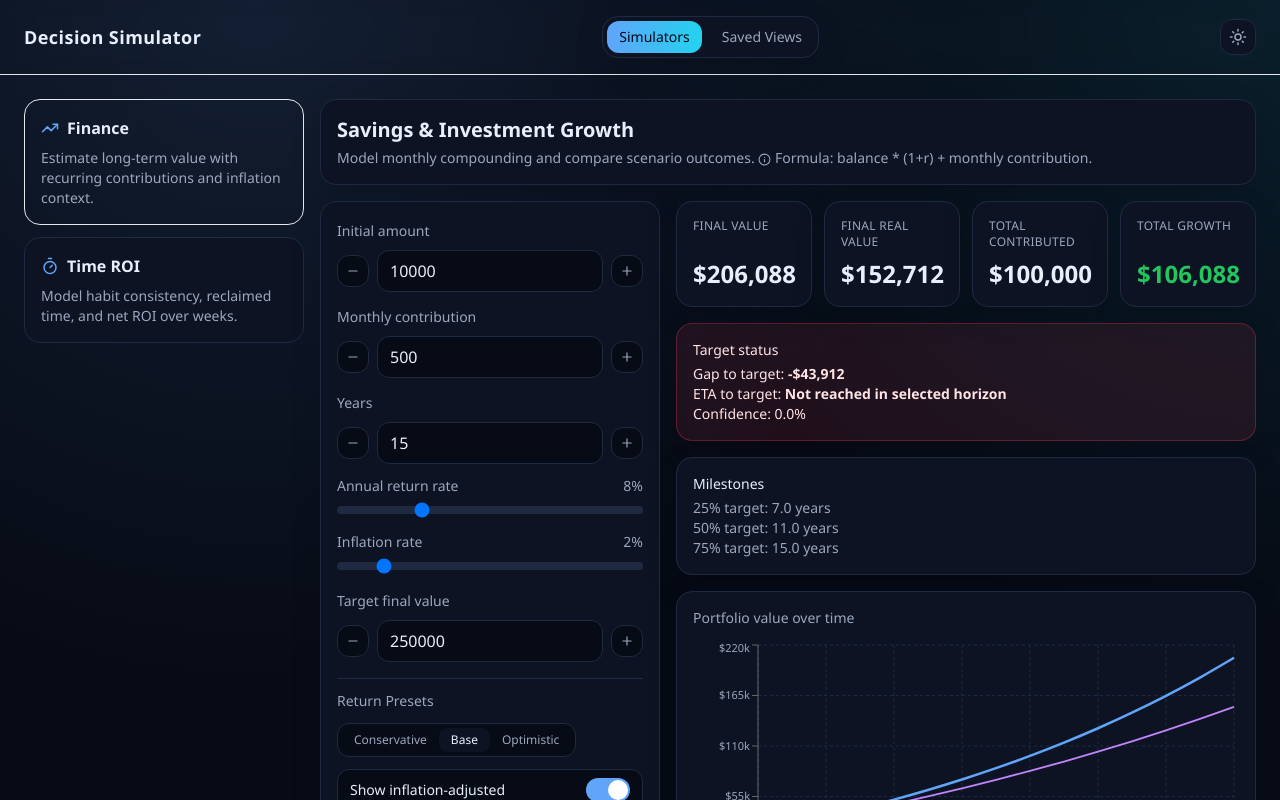
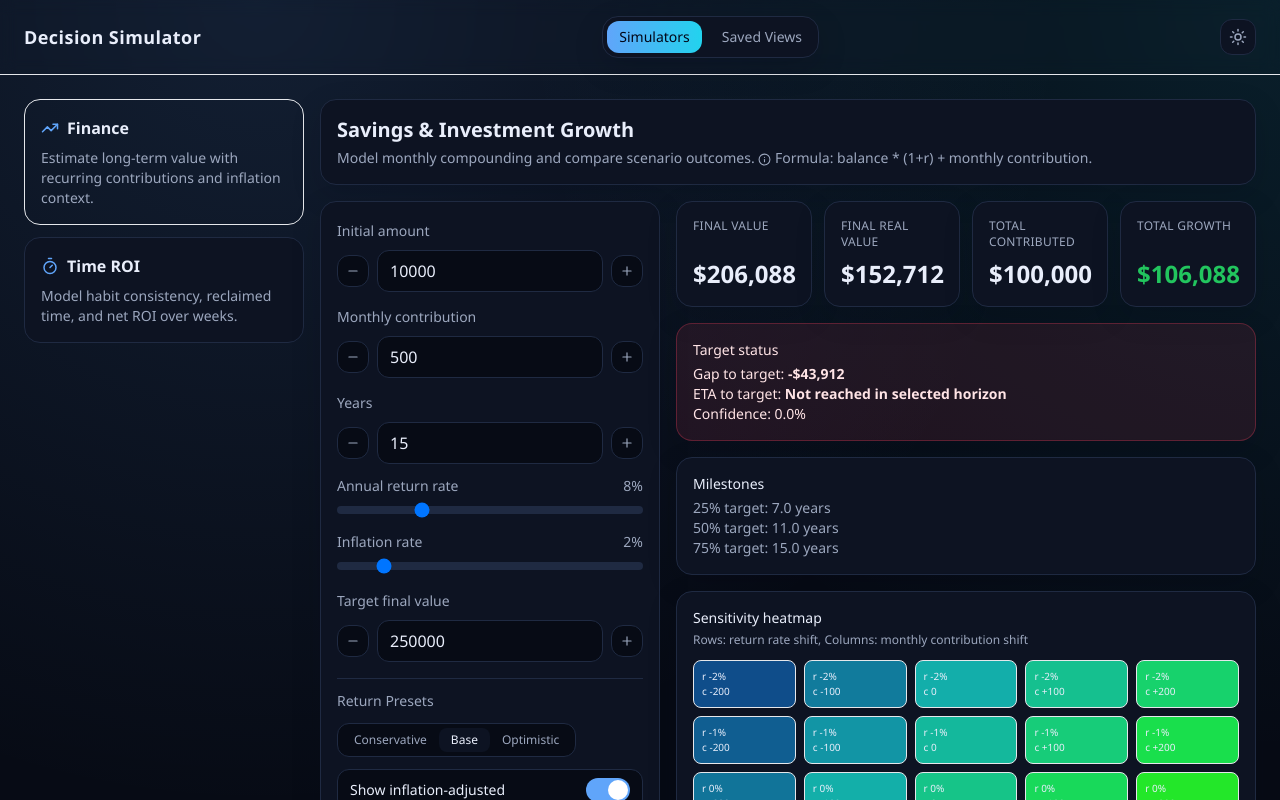
Before and after one commit to azamat60/decision-simulator, a React (Vite) app: page / in a window 1280 px wide. Shown: the top 800 px of the page. Built offline with nearby package versions, Linux system fonts and the light colour scheme.

Commit message:
feat(finance): add sensitivity heatmap for return and contribution

```diff
--- a/src/features/finance/FinanceSimulator.tsx
+++ b/src/features/finance/FinanceSimulator.tsx
@@ -88,6 +88,30 @@ export const FinanceSimulator = ({
   const milestone75 = result.base.timeline.find((point) => point.metrics.value >= input.targetFinalValue * 0.75)
   const riskProbability = monteCarlo ? monteCarlo.successProbability : targetGap >= 0 ? 1 : 0
   const candidateDelta = candidateResult.base.summary.finalValue - result.base.summary.finalValue
+  const sensitivityRates = [-2, -1, 0, 1, 2]
+  const sensitivityContributions = [-200, -100, 0, 100, 200]
+  const heatmap = useMemo(
+    () =>
+      sensitivityRates.map((rateShift) =>
+        sensitivityContributions.map((contributionShift) => {
+          const shifted = {
+            ...input,
+            annualReturnRate: Math.min(30, Math.max(0, input.annualReturnRate + rateShift)),
+            monthlyContribution: Math.max(0, input.monthlyContribution + contributionShift)
+          }
+          return simulateFinance(shifted).base.summary.finalValue
+        })
+      ),
+    [input]
+  )
+  const allHeatValues = heatmap.flat()
+  const heatMin = Math.min(...allHeatValues)
+  const heatMax = Math.max(...allHeatValues)
+  const heatColor = (value: number): string => {
+    const normalized = heatMax > heatMin ? (value - heatMin) / (heatMax - heatMin) : 0.5
+    const hue = 210 - normalized * 120
+    return `hsl(${hue}, 80%, ${30 + normalized * 30}%)`
+  }
 
   return (
     <section className="space-y-4">
@@ -352,6 +376,32 @@ export const FinanceSimulator = ({
             </article>
           ) : null}
 
+          <article className="rounded-2xl border border-border bg-surface p-4 shadow-soft">
+            <p className="text-sm font-medium text-text">Sensitivity heatmap</p>
+            <p className="mt-1 text-xs text-muted">Rows: return rate shift, Columns: monthly contribution shift</p>
+            <div className="mt-3 grid grid-cols-5 gap-2">
+              {heatmap.map((row, rowIndex) =>
+                row.map((cell, cellIndex) => (
+                  <div
+                    key={`${sensitivityRates[rowIndex]}-${sensitivityContributions[cellIndex]}`}
+                    className="rounded-lg border border-border/60 p-2 text-[10px]"
+                    style={{ background: heatColor(cell) }}
+                    title={`Return ${sensitivityRates[rowIndex] > 0 ? '+' : ''}${sensitivityRates[rowIndex]}%, Contribution ${sensitivityContributions[cellIndex] > 0 ? '+' : ''}${sensitivityContributions[cellIndex]} => ${currency(cell)}`}
+                  >
+                    <p>
+                      r {sensitivityRates[rowIndex] > 0 ? '+' : ''}
+                      {sensitivityRates[rowIndex]}%
+                    </p>
+                    <p>
+                      c {sensitivityContributions[cellIndex] > 0 ? '+' : ''}
+                      {sensitivityContributions[cellIndex]}
+                    </p>
+                  </div>
+                ))
+              )}
+            </div>
+          </article>
+
           <article className="h-[330px] rounded-2xl border border-border bg-surface p-4 shadow-soft">
             <p className="mb-3 text-sm text-muted">Portfolio value over time</p>
             <ResponsiveContainer width="100%" height="90%">
```
